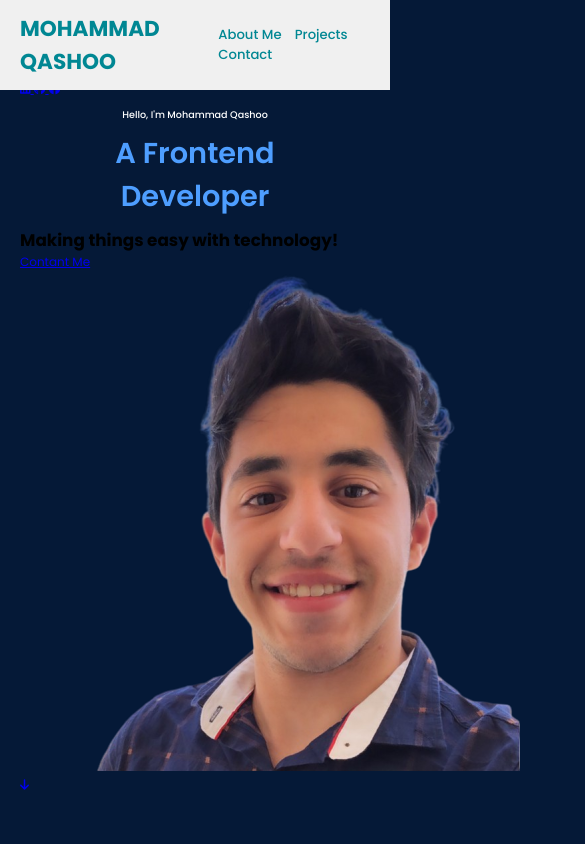
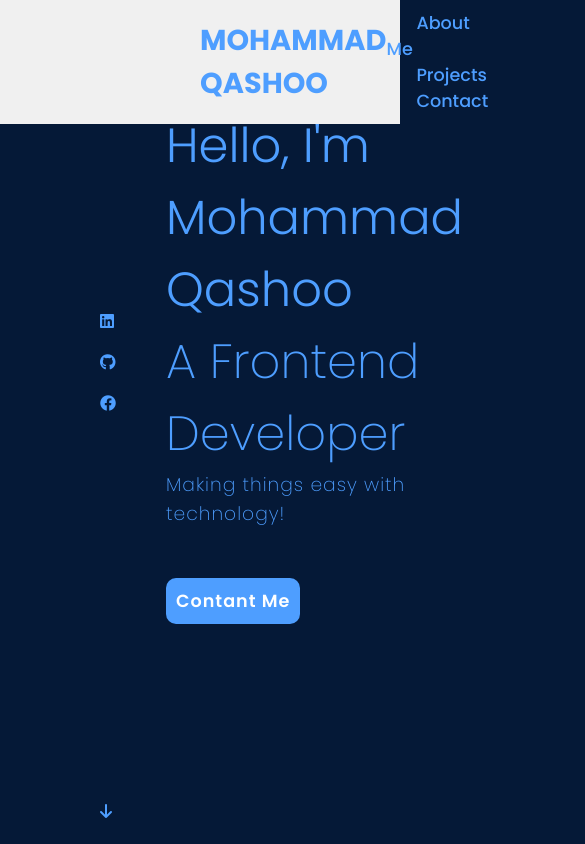
Before and after one commit to mqashoo77/Portfolio-Task, a plain HTML site: page index.html in a window 390 px wide. Shown: the top 844 px of the page, 585 px wide, since content can reach past the window. Drawn offline with Linux system fonts and the light colour scheme.

Commit message:
Add improvements to the part of the main section

```diff
--- a/assets/style.css
+++ b/assets/style.css
@@ -1,4 +1,17 @@
 @import url("https://fonts.googleapis.com/css2?family=Poppins:ital,wght@0,100;0,200;0,300;0,400;0,500;0,600;0,700;0,800;0,900;1,100;1,200;1,300;1,400;1,500;1,600;1,700;1,800;1,900&display=swap");
+
+:root{
+
+  --body-color:#051937;
+  --first-color:#00bf72;
+  --first-color-second:  #00bf32;
+  --second-color: #4e9eff;
+  --second-color-second: #4e9ef1;
+  --titel-color: #fff ;
+
+
+
+}
 
 * {
   font-family: "Poppins", sans-serif;
@@ -6,10 +19,13 @@
   padding: 0;
   box-sizing: border-box;
   scroll-behavior: smooth;
+  color:#4e9eff;
 }
 
 #body {
-  background-color: #051937;
+  background-color: var(--body-color);
+  color: black;
+
 }
 
 header {
@@ -22,16 +38,16 @@ header {
   align-items: center;
   padding: 10px 200px;
 }
+
 .logo {
   text-decoration: none;
-  color: #008793;
   text-transform: uppercase;
   font-weight: 700;
   font-size: 1.8em;
 }
 
 .navigation a {
-  color: #008793;
+
   text-decoration: none;
   font-size: 1.1em;
   font-weight: 500;
@@ -44,65 +60,131 @@ section {
 .main {
   width: 100%;
   min-height: 100vh;
-  display: block;
+  display: flex;
+  align-items: center;
+
+
 }
+.main-container{
+  width: 100%;
+  height: fit-content;
+}
+.main-content{
+  display: flex;
+  align-items: center;
+
+}
+
+.main-social{
+  display: grid;
+  grid-template-columns: max-content;
+  row-gap: 1rem ;
+  margin-right: 50px;
+}
+.main-social-icon{
+  font-size: 1.25 rem;
+  color: #f0f0f0;
+}
+.main-social-icon:hover{
+
+  color: var(--second-color-second);
+}
+.main-data{
+  align-items: center;
+}
+
 .main h2 {
-  color: #fff;
-  font-size: 1.4em;
-  font-weight: 500;
-  text-align: center;
-  padding: 1em 2.1875em;
+  color:var(--second-color);
+  margin-top: 10px;
+  font-size: 3em;
+  font-weight: 300;
+
 }
 
 .main h2 span {
   display: inline-block;
-  margin-top: 10px;
-  color: #4e9eff;
-  font-size: 3em;
-  font-weight: 600;
+  font-weight: 200;
 }
 
-.main h6 {
-  color: #fff;
-  font-size: 1.5em;
+.main h3 {
+  color: var(--second-color);
   font-weight: 200;
   letter-spacing: 1px;
-  margin-top: 10px;
-  margin-bottom: 30px;
-  text-align: center;
+  text-align:left;
 }
 
-.cv-btn-contaner {
+.contant-btn {
   display: flex;
-  justify-content: center;
+  justify-content: left;
 }
 
-.cv-btn {
-  color: #fff;
-  background-color: #00bf72;
+.contant-btn a {
+  color: var(--titel-color);
+  background-color:var(--second-color);
   text-decoration: none;
   font-size: 1.1em;
   font-weight: 600;
   display: inline-block;
-  padding: 0.9375em 2.1875em;
   letter-spacing: 1px;
-  border-radius: 15px;
-  margin-bottom: 40px;
+  border-radius: 10px;
+  transition: 0.7s ease;
+  padding: 10px;
+  margin: 50px 0 0 0;
+}
+
+.contant-btn a:hover {
+  background-color:var(--second-color-second);
+  transform: scale(1.1);
+}
+
+
+.main-img{
+
+  width: 500px;
+  height: 100%;
+  margin-left: 300px;
+  align-items: center;
+
+
+}
+
+.main-img img{
+  width: 20rem;
+  border-radius: 10%;
+  border: var(--second-color-second) solid;
+  opacity: 0.5;
   transition: 0.7s ease;
 }
 
-.cv-btn:hover {
-  background-color: #00bf32;
+.main-img img:hover{
+  width: 18rem;
+  opacity: 0.8;
   transform: scale(1.1);
+
+
 }
+.main-scroll{
+  width: 50px;
+  height: 50px;
+  padding-top: 200px;
+  position: relative;
+}
+.main-scroll-btn{
+
+  display: block;
+  position: absolute;
+  bottom: 0;
+}
+
+
+
 
 .title {
   display: flex;
-  justify-content: left;
-  color: #00bf72;
+  justify-content: center;
   font-size: 2.2em;
   font-weight: 200;
-  margin-bottom: 30px;
+  margin-bottom: 50px;
 }
 
 /* -- About me Section -- */
@@ -123,7 +205,7 @@ section {
 .warp {
 }
 .warp p {
-  color: #00bf72;
+  /*color: #00bf72;*/
   font-size: 1em;
   display: block;
 }
@@ -134,19 +216,11 @@ section {
 }
 
 li {
-  color: #00bf72;
+  /*color: #00bf72;*/
   font-size: 1em;
 }
-.my-img {
-  width: 20rem;
-  margin-right: 100px;
-  align-items: center;
-}
-.my-img img {
-  width: 100%;
-  border-radius: 50%;
-  border: #00bf72 solid;
-}
+
+
 
 /* --Projects Section-- */
 
@@ -155,8 +229,9 @@ li {
   height: max-content;
 }
 
-.projects.content {
-  margin-top: 30px;
+.projects .content {
+  display: flex;
+  justify-content:center;
 }
 
 .project-card {
@@ -166,8 +241,10 @@ li {
   width: 23em;
   overflow: hidden;
   border-radius: 10px;
-  margin: 20px;
   transition: 0.7s ease;
+  margin-left: 10px;
+  margin-right: 10px;
+  margin-top: 10px;
 }
 .project-card:hover {
   transform: scale(1.1);
@@ -195,15 +272,15 @@ li {
 }
 .more-details {
   text-decoration: none;
-  color: #50b48c;
+ /* color: #50b48c;*/
 }
 .more-details:hover {
-  color: #00bf72;
+ /* color: #00bf72;*/
 }
 
 /*--Contact--*/
 .contact {
-  min-height: 100vh;
+  min-height:auto;
   width: 100%;
   align-items: center;
   justify-content: center;
@@ -235,12 +312,12 @@ li {
 }
 .content .left-side .details i {
   font-size: 30px;
-  color: #00bf72;
+  /*color: #00bf72;*/
   margin-bottom: 10px;
 }
 .content .left-side .details .text-one {
   font-size: 14px;
-  color: #00bf72;
+  /*color: #00bf72;*/
 }
 .container .content .right-side {
   width: 75%;
@@ -249,7 +326,7 @@ li {
 .content .right-side .topic-text {
   font-size: 23px;
   font-weight: 600;
-  color: #00bf72;
+  /*color: #00bf72;*/
 }
 .right-side .input-box {
   height: 50px;
@@ -285,18 +362,18 @@ li {
   border: none;
   padding: 8px 16px;
   border-radius: 6px;
-  background: #00bf72;
+  /*background: #00bf72;*/
   cursor: pointer;
   transition: all 0.3s ease;
 }
 .button input[type="submit"]:hover {
-  background: #00bf32;
+ /* background: #00bf32;*/
 }
 
 .footer {
   width: 100%;
   position: absolute;
-  color: #00bf72;
+  /*color: #00bf72;*/
   padding: 2em;
   display: flexbox;
   justify-content: center;
@@ -311,7 +388,7 @@ li {
 }
 
 .footer-title span {
-  color: #00bf32;
+  /*color: #00bf32;*/
 }
 
 .footer .social-icons {
@@ -320,60 +397,9 @@ li {
   flex: 1;
 }
 .social-icons a {
-  color: #00bf72;
+  /*color: #00bf72;*/
   font-size: 1.7em;
   padding-right: 30px;
   font-size: 1.3em;
   padding: 0 12px 0 0;
 }
-
-@media (max-width: 1023px) {
-  header {
-    padding: 12px 20px;
-  }
-
-  .navigation a {
-    padding-left: 10px;
-  }
-
-  .title {
-    font-size: 1.8em;
-  }
-
-  section {
-    padding: 80px 20px;
-  }
-
-  .main-content h2 {
-    font-size: 1em;
-  }
-
-  .main-content h3 {
-    font-size: 1.6em;
-  }
-
-  .content {
-    flex-direction: column;
-    align-items: center;
-  }
-}
-
-@media (max-width: 641px) {
-  body {
-    font-size: 12px;
-  }
-
-  .main-content h2 {
-    font-size: 0.8em;
-  }
-
-  .main-content h3 {
-    font-size: 1.4em;
-  }
-}
-
-@media (max-width: 300px) {
-  body {
-    font-size: 10px;
-  }
-}
```
